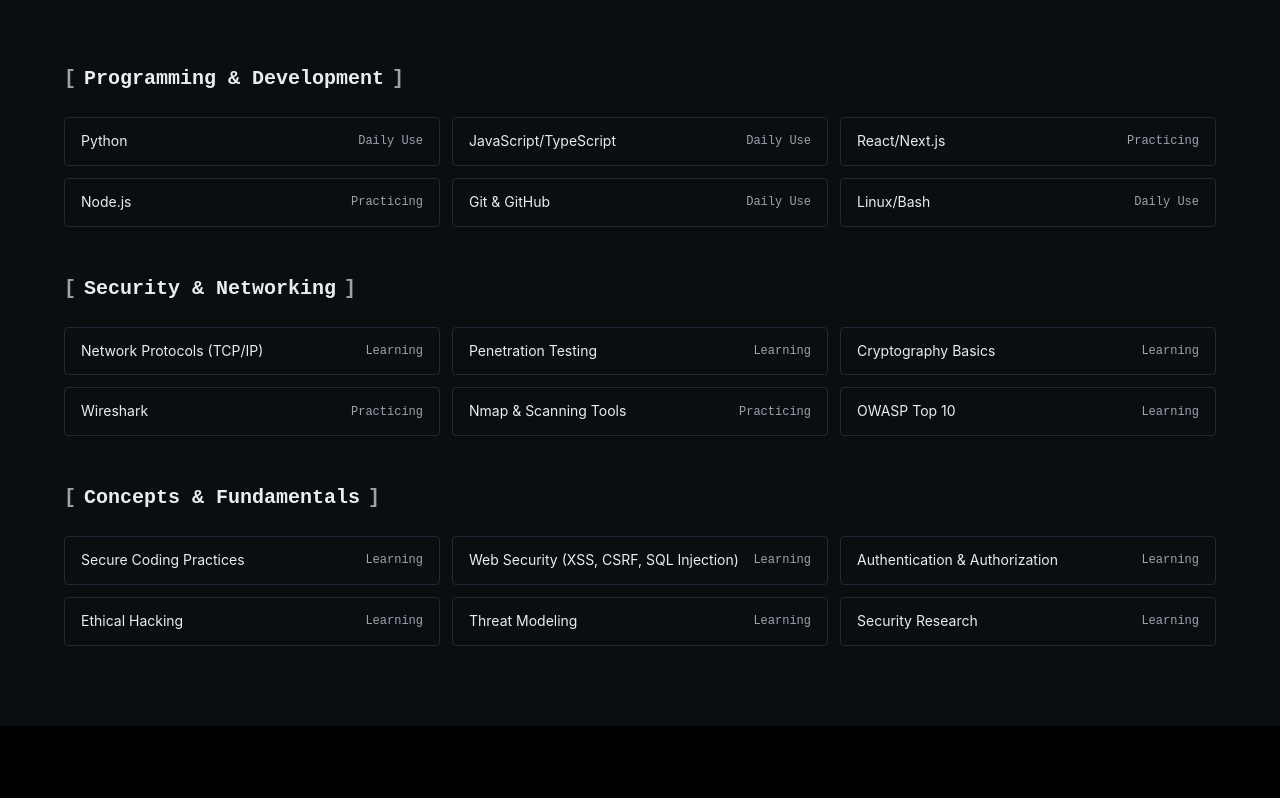
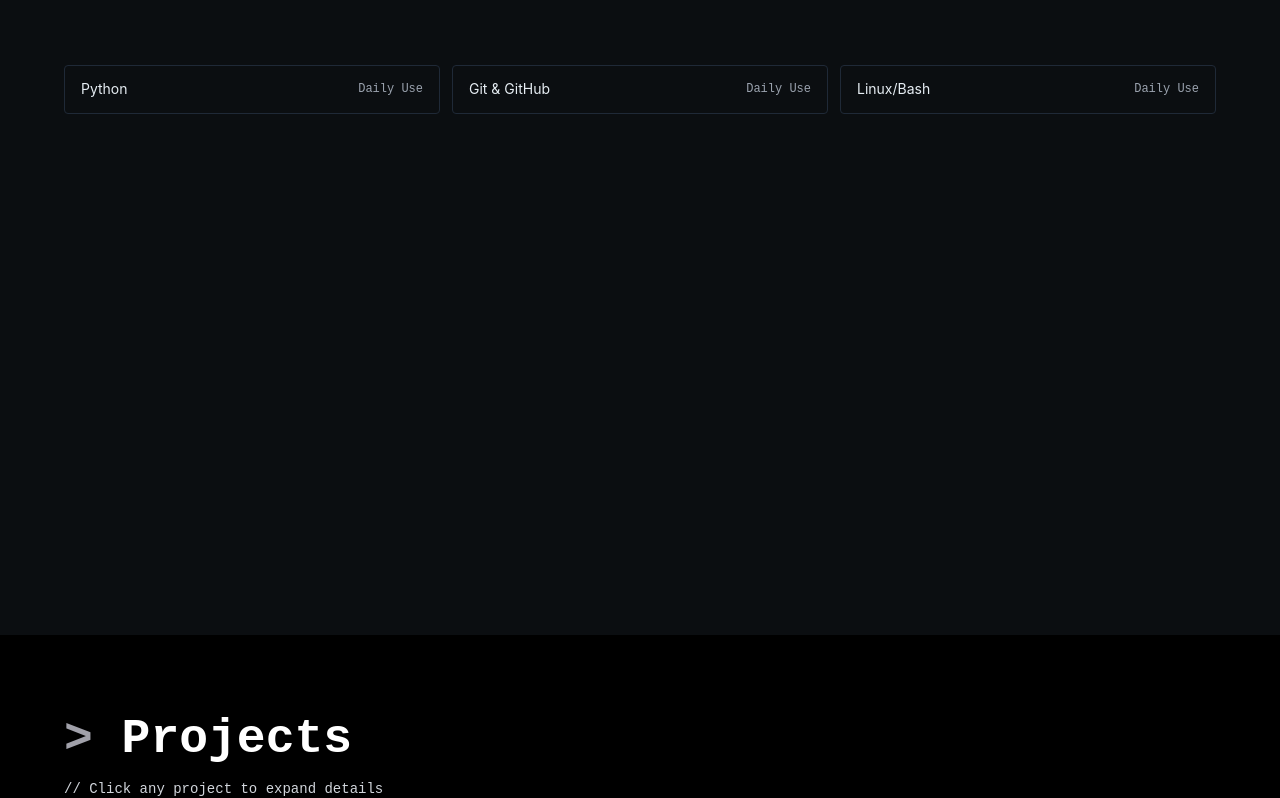
Before and after one commit to MrCheesyBytes/my-portfolio, a Next.js app: page / in a window 1280 px wide. Shown: the part 1922-2720 px from the top of the page. Built offline with nearby package versions, Linux system fonts and the light colour scheme.

Commit message:
feat: implement initial portfolio website structure, core components, and assets.

```diff
--- a/src/app/components/About.tsx
+++ b/src/app/components/About.tsx
@@ -40,7 +40,7 @@ export default function About() {
           <h2 className="text-4xl md:text-5xl font-bold mb-4 font-mono">
             <span className="text-terminal-accent">&gt;</span> About Me
           </h2>
-          <p className="text-gray-400 font-mono text-sm">
+          <p className="text-gray-300 font-mono text-sm font-medium">
             {'// Who I am and what drives me'}
           </p>
         </motion.div>
--- a/src/app/components/Contact.tsx
+++ b/src/app/components/Contact.tsx
@@ -44,7 +44,7 @@ export default function Contact() {
           <h2 className="text-4xl md:text-5xl font-bold mb-4 font-mono">
             <span className="text-terminal-accent">&gt;</span> Get in Touch
           </h2>
-          <p className="text-gray-400 font-mono text-sm">
+          <p className="text-gray-300 font-mono text-sm font-medium">
             {"// Let's connect and collaborate"}
           </p>
         </motion.div>
--- a/src/app/components/Hosting.tsx
+++ b/src/app/components/Hosting.tsx
@@ -44,7 +44,7 @@ export default function Hosting() {
           <h2 className="text-4xl md:text-5xl font-bold mb-4 font-mono">
             <span className="text-terminal-accent">&gt;</span> Hosting & Stack
           </h2>
-          <p className="text-gray-400 font-mono text-sm">
+          <p className="text-gray-300 font-mono text-sm font-medium">
             {'// Powered by modern infrastructure'}
           </p>
         </motion.div>
--- a/src/app/components/Projects.tsx
+++ b/src/app/components/Projects.tsx
@@ -81,7 +81,7 @@ export default function Projects() {
           <h2 className="text-4xl md:text-5xl font-bold mb-4 font-mono">
             <span className="text-terminal-accent">&gt;</span> Projects
           </h2>
-          <p className="text-gray-400 font-mono text-sm">
+          <p className="text-gray-300 font-mono text-sm font-medium">
             {'// Click any project to expand details'}
           </p>
         </motion.div>
--- a/src/app/components/Quotes.tsx
+++ b/src/app/components/Quotes.tsx
@@ -70,7 +70,7 @@ export default function Quotes() {
           <h2 className="text-4xl md:text-5xl font-bold mb-4 font-mono">
             <span className="text-terminal-accent">&gt;</span> Words of Wisdom
           </h2>
-          <p className="text-gray-400 font-mono text-sm">
+          <p className="text-gray-300 font-mono text-sm font-medium">
             {'// Insights from the security community'}
           </p>
         </motion.div>
--- a/src/app/components/Skills.tsx
+++ b/src/app/components/Skills.tsx
@@ -3,40 +3,10 @@
 import { motion } from 'framer-motion';
 
 export default function Skills() {
-  const skillCategories = [
-    {
-      category: 'Programming & Development',
-      skills: [
+  const skills = [
     { name: 'Python', status: 'Daily Use' },
-        { name: 'JavaScript/TypeScript', status: 'Daily Use' },
-        { name: 'React/Next.js', status: 'Practicing' },
-        { name: 'Node.js', status: 'Practicing' },
     { name: 'Git & GitHub', status: 'Daily Use' },
     { name: 'Linux/Bash', status: 'Daily Use' }
-      ]
-    },
-    {
-      category: 'Security & Networking',
-      skills: [
-        { name: 'Network Protocols (TCP/IP)', status: 'Learning' },
-        { name: 'Penetration Testing', status: 'Learning' },
-        { name: 'Cryptography Basics', status: 'Learning' },
-        { name: 'Wireshark', status: 'Practicing' },
-        { name: 'Nmap & Scanning Tools', status: 'Practicing' },
-        { name: 'OWASP Top 10', status: 'Learning' }
-      ]
-    },
-    {
-      category: 'Concepts & Fundamentals',
-      skills: [
-        { name: 'Secure Coding Practices', status: 'Learning' },
-        { name: 'Web Security (XSS, CSRF, SQL Injection)', status: 'Learning' },
-        { name: 'Authentication & Authorization', status: 'Learning' },
-        { name: 'Ethical Hacking', status: 'Learning' },
-        { name: 'Threat Modeling', status: 'Learning' },
-        { name: 'Security Research', status: 'Learning' }
-      ]
-    }
   ];
 
   return (
@@ -57,23 +27,8 @@ export default function Skills() {
           </p>
         </motion.div>
 
-        <div className="space-y-12">
-          {skillCategories.map((category, categoryIndex) => (
-            <motion.div
-              key={category.category}
-              initial={{ opacity: 0, y: 20 }}
-              whileInView={{ opacity: 1, y: 0 }}
-              viewport={{ once: true }}
-              transition={{ duration: 0.4, delay: categoryIndex * 0.1 }}
-            >
-              <h3 className="text-xl font-bold text-terminal-text-primary mb-6 font-mono flex items-center">
-                <span className="text-terminal-accent mr-2">[</span>
-                {category.category}
-                <span className="text-terminal-accent ml-2">]</span>
-              </h3>
-
         <div className="grid grid-cols-1 sm:grid-cols-2 lg:grid-cols-3 gap-3">
-                {category.skills.map((skill, skillIndex) => (
+          {skills.map((skill, index) => (
             <motion.div
               key={skill.name}
               initial={{ opacity: 0 }}
@@ -81,7 +36,7 @@ export default function Skills() {
               viewport={{ once: true }}
               transition={{
                 duration: 0.3,
-                      delay: categoryIndex * 0.1 + skillIndex * 0.03
+                delay: index * 0.1
               }}
               className="bg-terminal-bg border border-terminal-border rounded px-4 py-3 hover:border-terminal-accent transition-colors"
             >
@@ -96,9 +51,6 @@ export default function Skills() {
             </motion.div>
           ))}
         </div>
-            </motion.div>
-          ))}
-        </div>
       </div>
     </section>
   );
```
Lines whose indentation alone changed are shown as unchanged.
